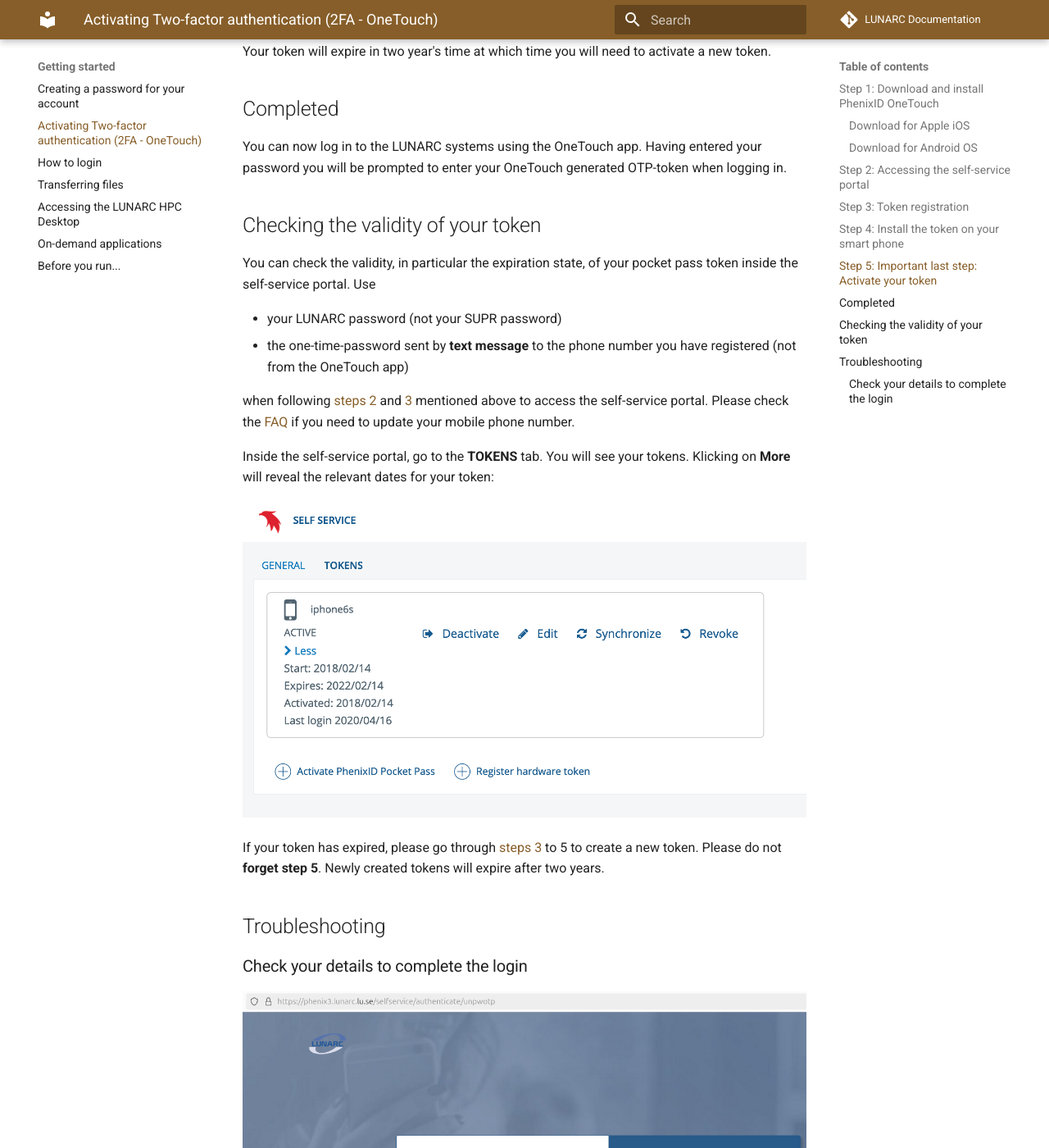
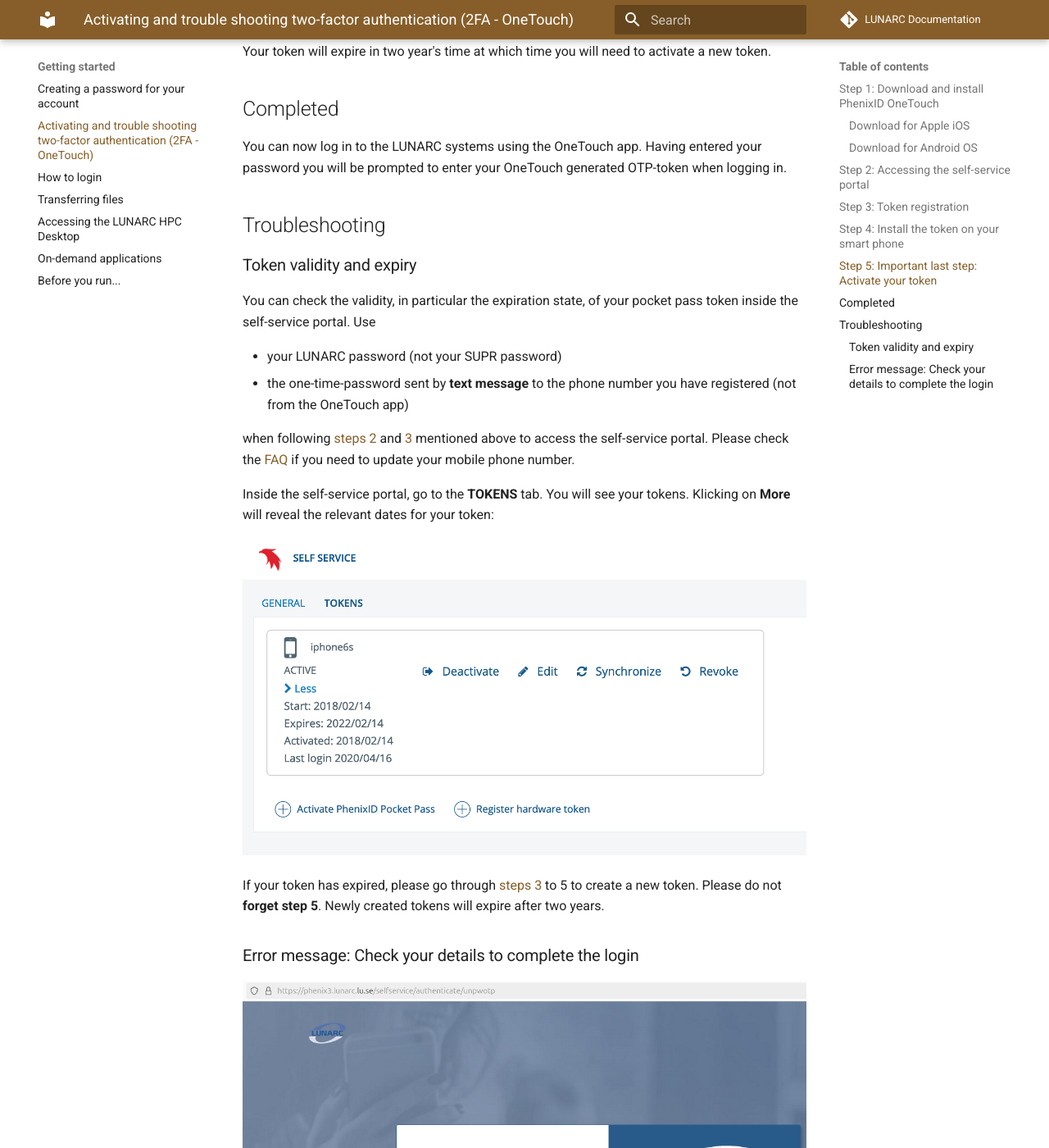
Before and after one commit to lunarc/lunarc_docs, an MkDocs documentation site: the page built from docs/getting_started/authenticator_howto.md, in a window 1280 px wide and 1400 px high, scrolled down 8277 px. Shown: the whole window at 82% size. Built offline with MkDocs 1.6.1 and Material for MkDocs 9.7.7, drawn with Linux system fonts in a browser that asks for light colours; comment, search, counter and statistics services are not loaded; some of the changed text lies outside the part shown.

Commit message:
Rename and restructure to the pocket pass guide
This guide is activating and trouble shooting.   This is now reflected in the name.   I also moved token expiry into trouble shooting

```diff
--- a/docs/getting_started/authenticator_howto.md
+++ b/docs/getting_started/authenticator_howto.md
@@ -74,8 +74,9 @@
 
 You can now log in to the LUNARC systems using the OneTouch app. Having entered your password you will be prompted to enter your OneTouch generated OTP-token when logging in.
 
+## Troubleshooting
 
-## Checking the validity of your token
+### Token validity and expiry
 
 You can check the validity, in particular the expiration state, of your pocket pass token inside the self-service portal.  Use
 
@@ -90,9 +91,8 @@
 
 If your token has expired, please go through [steps 3](#step-3-token-activation) to 5 to create a new token.  Please do not **forget step 5**.  Newly created tokens will expire after two years.
 
-## Troubleshooting
 
-### Check your details to complete the login
+### Error message: Check your details to complete the login
 
 ![Phenix error: Check your details to complete the login](phenix_error_vague.png)
 
--- a/mkdocs.yml
+++ b/mkdocs.yml
@@ -6,7 +6,7 @@
   - Resetting your password: intro/lost_password.md
 - Getting started:
   - Creating a password for your account: getting_started/login_password.md
-  - Activating Two-factor authentication (2FA - OneTouch): getting_started/authenticator_howto.md
+  - Activating and trouble shooting two-factor authentication (2FA - OneTouch): getting_started/authenticator_howto.md
   - How to login: getting_started/login_howto.md
   - Transferring files: getting_started/transferring_files.md
   - Accessing the LUNARC HPC Desktop: getting_started/using_hpc_desktop.md
```
